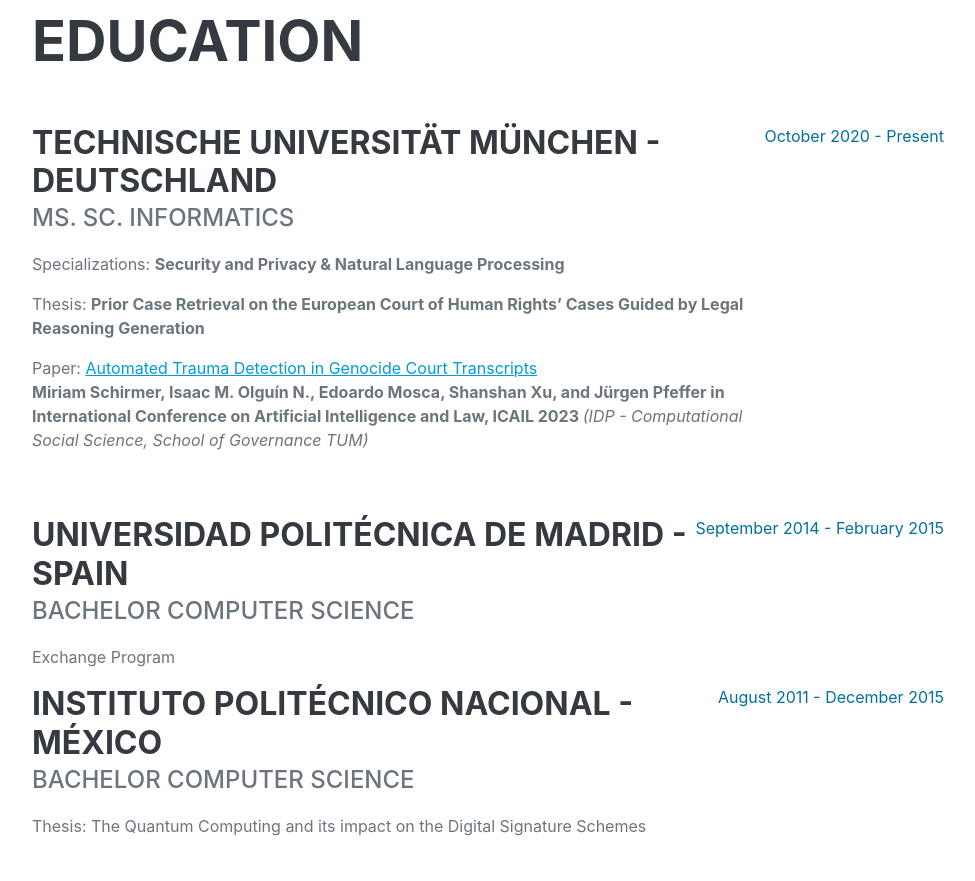
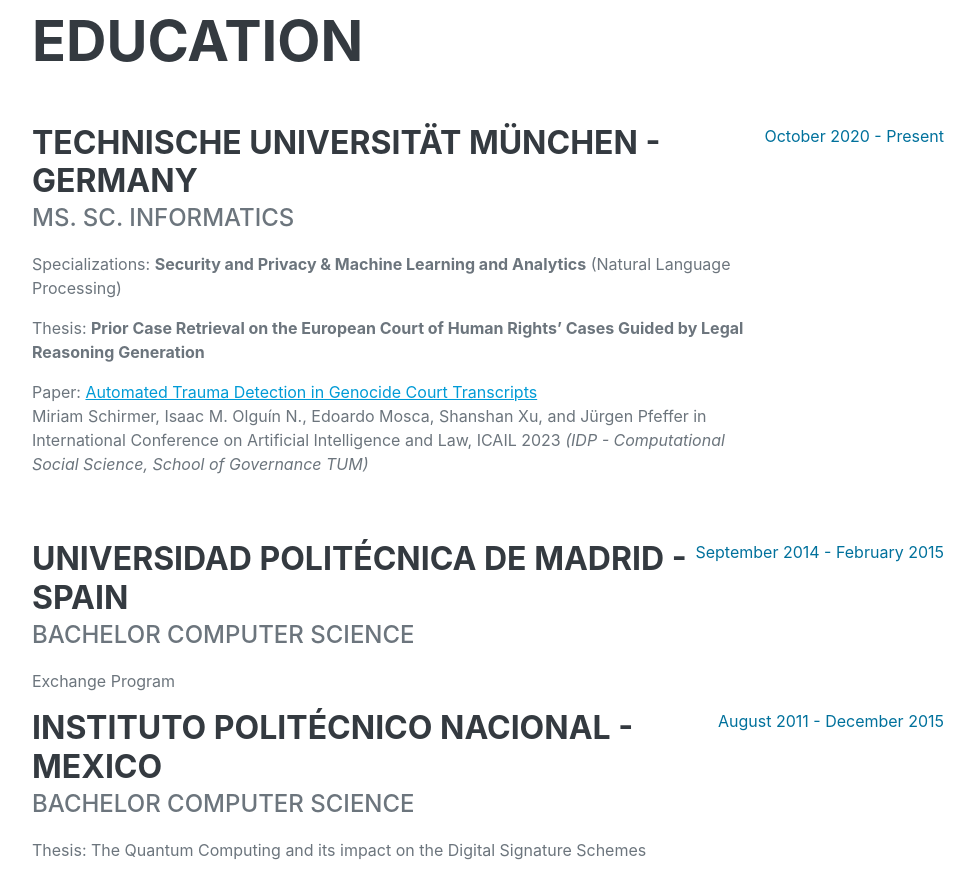
Before and after one commit to IsaacOlguin/isaacolguin.github.io, a plain HTML site: page index.html in a window 1280 px wide. Shown: the part 1740-2621 px from the top of the page, without its empty margins (288-1263 px from the left). Drawn offline with nearby package versions, Linux system fonts and the light colour scheme; a web font is replaced by a local one.

Commit message:
Update in description

```diff
--- a/index.html
+++ b/index.html
@@ -104,10 +104,10 @@
                     <h2 class="mb-5">Education</h2>
                     <div class="d-flex flex-column flex-md-row justify-content-between mb-5">
                         <div class="flex-grow-1">
-                            <h3 class="mb-0">Technische Universität München - Deutschland</h3>
+                            <h3 class="mb-0">Technische Universität München - Germany</h3>
                             <div class="subheading mb-3">Ms. Sc. Informatics</div>
                             <p>
-                                Specializations: <b>Security and Privacy & Natural Language Processing</b></p>
+                                Specializations: <b>Security and Privacy & Machine Learning and Analytics</b> (Natural Language Processing)</p>
                             <p>
                                 Thesis: <b>Prior Case Retrieval on the European Court of Human Rights’ Cases Guided by Legal Reasoning Generation</b>
                             </p>
@@ -116,9 +116,7 @@
                                     Automated Trauma Detection in Genocide Court Transcripts
                                 </a>
                                 <br />
-                                <b>
-                                    Miriam Schirmer, Isaac M. Olguín N., Edoardo Mosca, Shanshan Xu, and Jürgen Pfeffer in International Conference on Artificial Intelligence and Law, ICAIL 2023
-                                </b>
+                                Miriam Schirmer, Isaac M. Olguín N., Edoardo Mosca, Shanshan Xu, and Jürgen Pfeffer in International Conference on Artificial Intelligence and Law, ICAIL 2023
                                 <i>
                                     (IDP - Computational Social Science, School of Governance TUM)
                                 </i>
@@ -138,7 +136,7 @@
                     </div>
                     <div class="d-flex flex-column flex-md-row justify-content-between">
                         <div class="flex-grow-1">
-                            <h3 class="mb-0">Instituto Politécnico Nacional - México</h3>
+                            <h3 class="mb-0">Instituto Politécnico Nacional - Mexico</h3>
                             <div class="subheading mb-3">Bachelor Computer Science</div>
                             <p>Thesis: The Quantum Computing and its impact on the Digital Signature Schemes</p>
                         </div>
```
